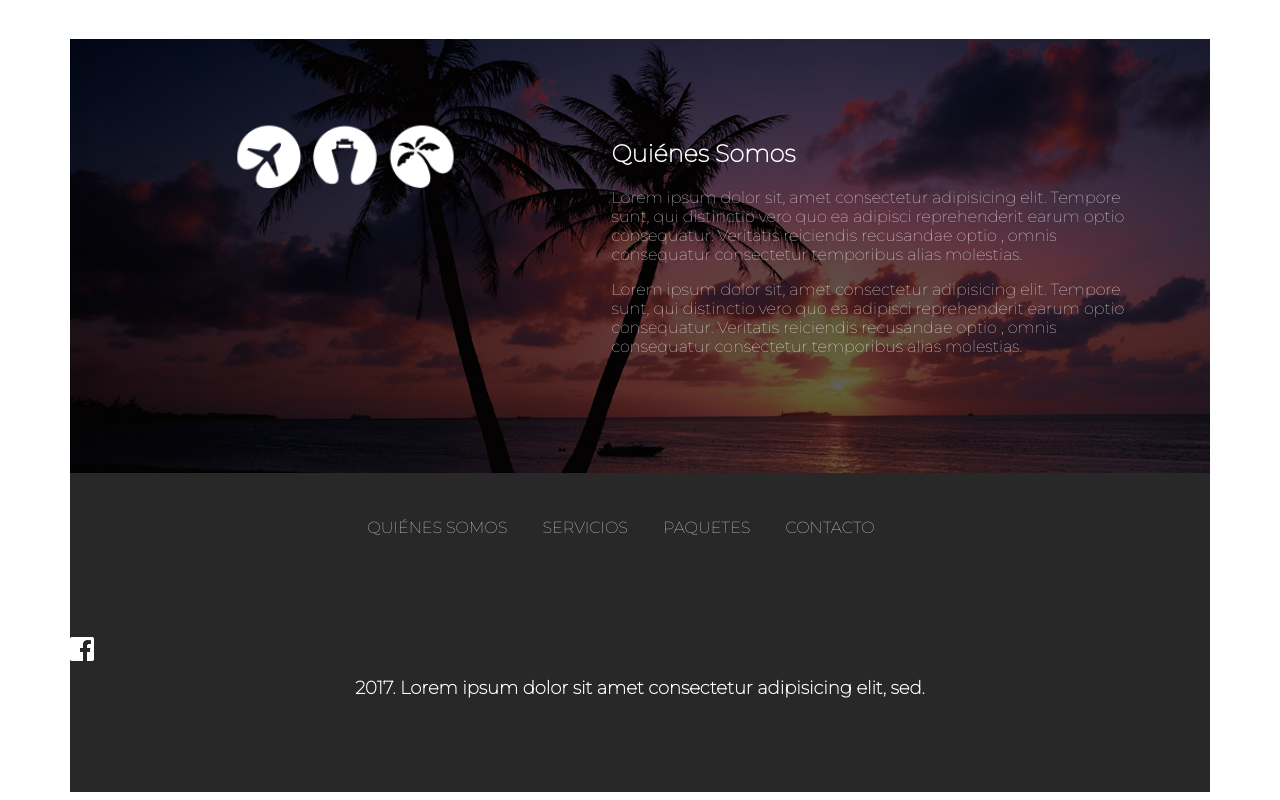
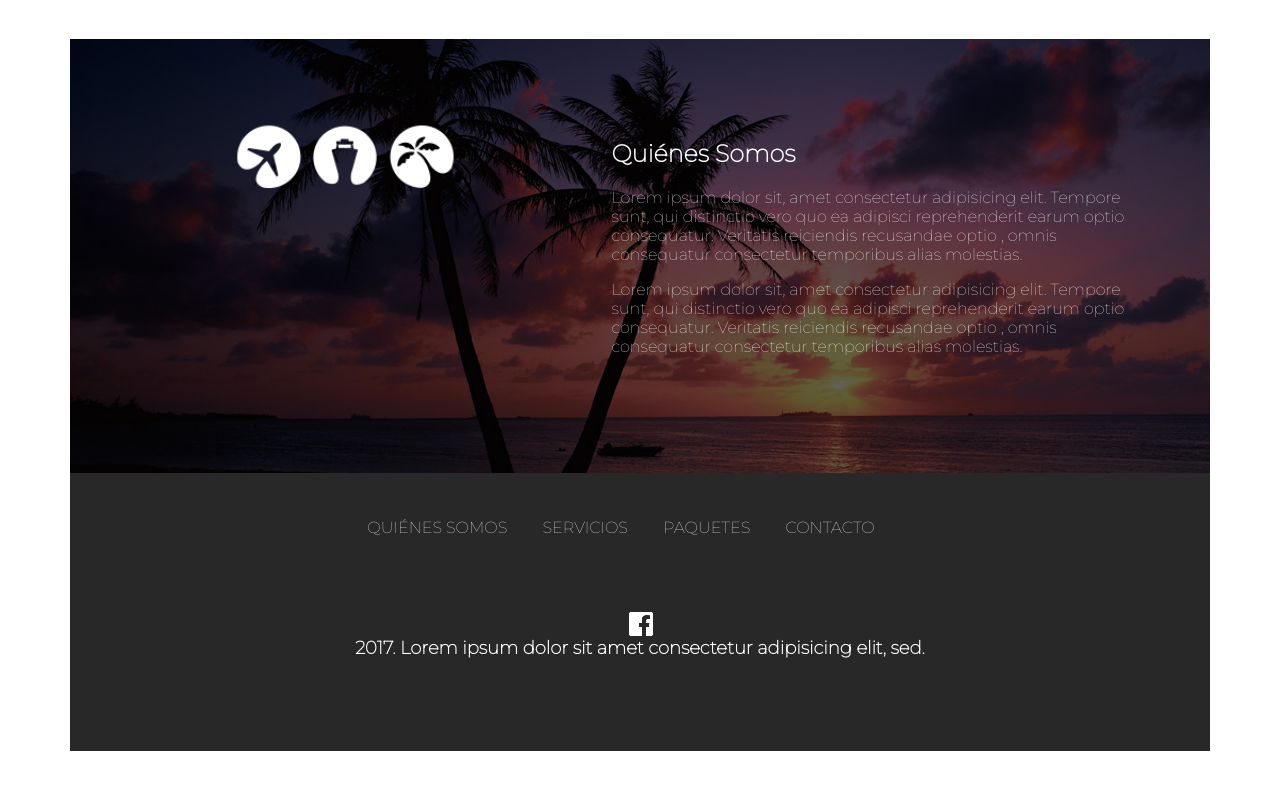
Before and after one commit to jeanToru/Quiz_Web2, a website: page index.html in a window 1280 px wide. Shown: the part 1220-2020 px from the top of the page. After the commit the page ends 1979 px from the top, so only its background shows below. Drawn offline with nearby package versions, Linux system fonts and the light colour scheme; files that its build step writes are made by us from their sources.

Commit message:
Index y CSS

```diff
--- a/css/style.css
+++ b/css/style.css
@@ -1,3 +1,4 @@
+@import url("https://fonts.googleapis.com/css2?family=Montserrat:wght@100&display=swap");
 @import url("https://fonts.googleapis.com/css2?family=Montserrat:wght@100&display=swap");
 @import url("https://fonts.googleapis.com/css2?family=Montserrat:wght@100&display=swap");
 @import url("https://fonts.googleapis.com/css2?family=Montserrat:wght@100&display=swap");
@@ -47,13 +48,13 @@
   text-transform: uppercase;
   text-decoration: none;
   font-size: 16px;
-  font-family: 'Montserrat', sans-serif;
+  font-family: "Montserrat", sans-serif;
   color: #fff;
   position: relative; }
 
 .nav-link-menu {
   display: none;
-  font-family: 'Montserrat', sans-serif;
+  font-family: "Montserrat", sans-serif;
   font-size: 16px;
   text-transform: uppercase;
   color: #fff; }
@@ -64,7 +65,7 @@
 h3 {
   font-size: 30px;
   font-weight: bold;
-  font-family: 'Montserrat', sans-serif;
+  font-family: "Montserrat", sans-serif;
   text-align: center; }
 
 #content img {
@@ -90,14 +91,14 @@ h3 {
 #contenido-prefooter {
   position: absolute;
   z-index: 1000;
-  color: white;
+  color: #fff;
   width: 50%;
   top: 80px;
   left: 45%; }
 
 #contenido-prefooter h2, p {
   text-align: left;
-  font-family: 'Montserrat', sans-serif;
+  font-family: "Montserrat", sans-serif;
   padding: 0% 2% 0 5%; }
 
 #prefooter img {
@@ -108,7 +109,7 @@ h3 {
 #footer {
   position: relative;
   background-color: #292828;
-  color: white;
+  color: #fff;
   margin: 0 auto;
   width: 100%;
   padding-bottom: 3%; }
@@ -126,10 +127,10 @@ h3 {
 #footer ul li a {
   text-decoration: none;
   text-transform: uppercase;
-  color: white;
-  font-family: 'Montserrat', sans-serif; }
+  color: #fff;
+  font-family: "Montserrat", sans-serif; }
 
-#footer img {
+.facebook {
   position: absolute;
   top: 50%;
   left: 49%; }
@@ -138,7 +139,7 @@ h3 {
   margin-top: 1%;
   text-align: center;
   padding-bottom: 3%;
-  font-family: 'Montserrat', sans-serif;
+  font-family: "Montserrat", sans-serif;
   font-size: 18px; }
 
 @media (max-width: 1023px) {
--- a/index.html
+++ b/index.html
@@ -63,7 +63,7 @@
                 <li><a href="#">Paquetes</a></li>
                 <li><a href="#">contacto</a></li>
             </ul>
-            <img src="./img/fb.png" alt="Facebook"></a>
+            <img class="facebook" src="./img/fb.png" alt="Facebook"></a>
             <h4 class="fondo">2017. Lorem ipsum dolor sit amet consectetur adipisicing elit, sed.
             </h4>
         </div>
```
